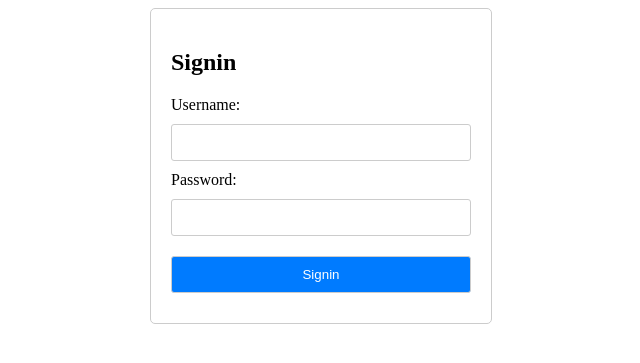
After one commit to Aniruddha-HD-003/Project-management-system-DBMS, a Flask app: page /signin in a window 1280 px wide. The commit adds this page. Shown: the top 363 px of the page, without its empty margins (319-959 px from the left). Run offline with Flask 3, Linux system fonts and the light colour scheme.

Commit message:
added signin and signout

```diff
--- a/Sql_queries/Insertion.sql
+++ b/Sql_queries/Insertion.sql
@@ -1,5 +1,6 @@
 INSERT INTO Department VALUES (1,'AIML'),(2,'CSE'),(3,'ISE'),(4,'ECE'),(5,'EEE');
 
+INSERT INTO Admin VALUES('Aniruddhahd@gmail.com','applem2');
 
 INSERT INTO Project VALUES(1,'voice assistant','A voice assistant based on chat gpt api key and speech to text and text to speech model','2023-09-01','2024-05-01',1,'Ongoing');
 INSERT INTO Project VALUES(2,'Stock Market','Prediction of trends in stock market using time series analysis','2023-12-01','2024-05-31',1,'Ongoing');
--- a/Sql_queries/Table_creation.sql
+++ b/Sql_queries/Table_creation.sql
@@ -1,6 +1,7 @@
 CREATE DATABASE Project_manager;
 USE Project_manager;
 
+CREATE TABLE Admin(Username VARCHAR(25),Password VARCHAR(25));
 CREATE TABLE Department(Dept_id INT PRIMARY KEY, Dept_name VARCHAR(50));
 CREATE TABLE Project(Proj_id INT PRIMARY KEY, Name VARCHAR(50),P_Description VARCHAR(1000),Start_date DATE NOT NULL,End_date DATE NOT NULL,Dept_id INT,FOREIGN KEY(Dept_id) REFERENCES Department(Dept_id) ON DELETE SET NULL,Status VARCHAR(20));
 CREATE TABLE Team(Team_id INT PRIMARY KEY,Team_Name VARCHAR(50) NOT NULL,Proj_id INT, FOREIGN KEY(Proj_id) REFERENCES Project(Proj_id) ON DELETE SET NULL);
--- a/app.py
+++ b/app.py
@@ -1,10 +1,35 @@
 from flask import Flask,render_template, jsonify, request
 import database as db
+
+log_status = 0
 
 app = Flask(__name__)
 
 @app.route("/")
 def hello():
+    return render_template('home.html')
+
+@app.route("/signin")
+def signin():
+    return render_template('signin.html')
+
+@app.route('/signin/sign', methods=['post'])
+def sign():
+    global log_status
+    query = "SELECT * FROM Admin;"
+    admin = db.read_table(query=query)
+    data = request.form
+    entered = dict(data)
+    if entered['user']==admin[0][0] and entered['password']==admin[0][1]:
+        log_status = 1
+        return render_template('home.html')
+    else:
+        return f"Either username or password is incorrect. Please try again!."
+
+@app.route("/signout")
+def signout():
+    global log_status
+    log_status = 0
     return render_template('home.html')
 
 @app.route('/info')
@@ -15,7 +40,10 @@ def inform():
 def dep():
     query = "SELECT * FROM Department;"
     did = db.read_table(query=query)
-    return render_template('departmentdeets.html', did=did)
+    if log_status:
+        return render_template('departmentdeets.html', did=did)
+    else:
+        return render_template('departmentdeetsl.html', did=did)
 
 @app.route('/departmentdeets/depinsert')
 def depinsert():
--- /dev/null
+++ b/templates/signin.html
@@ -0,0 +1,81 @@
+<!DOCTYPE html>
+<html lang="en">
+<head>
+<meta charset="UTF-8">
+<meta name="viewport" content="width=device-width, initial-scale=1.0">
+<title>Sign in</title>
+<style>
+  /* Style for the form container */
+  .form-container {
+    width: 300px;
+    margin: 0 auto;
+    padding: 20px;
+    border: 1px solid #ccc;
+    border-radius: 5px;
+  }
+
+  /* Style for form input fields and button */
+  input[type="text"], input[type="number"], select, button {
+    width: 100%;
+    padding: 10px;
+    margin-top: 10px;
+    margin-bottom: 10px;
+    border: 1px solid #ccc;
+    border-radius: 3px;
+    box-sizing: border-box; /* Ensure padding and border are included in the element's total width and height */
+  }
+
+  button {
+    background-color: #007bff;
+    color: white;
+    cursor: pointer;
+  }
+
+  button:hover {
+    background-color: #0056b3;
+  }
+</style>
+</head>
+<body>
+
+<div class="form-container">
+  <h2>Signin</h2>
+  <form action="/signin/sign" method="post">
+    <label for="projectID">Username:</label>
+    <input type="text" id="projectID" name="user" required>
+
+    <label for="projectID">Password:</label>
+    <input type="text" id="projectID" name="password" required>
+
+    <button type="submit">Signin</button>
+  </form>
+</div>
+
+<script>
+  // Function to handle form submission
+  document.getElementById("insertForm").addEventListener("submit", function(event) {
+    event.preventDefault(); // Prevent the default form submission behavior
+
+    // Get form data
+    const formData = new FormData(event.target);
+
+    // Create a new table row
+    const newRow = document.createElement("tr");
+
+    // Populate the new row with table data
+    formData.forEach(function(value, key) {
+      const cell = document.createElement("td");
+      cell.textContent = value;
+      newRow.appendChild(cell);
+    });
+
+    // Append the new row to the table body
+    document.querySelector("tbody").appendChild(newRow);
+
+    // Clear the form fields
+    event.target.reset();
+  });
+</script>
+
+</body>
+</html>
```
Also changed, not shown: templates/departmentdeetsl.html (added, +54 -0 lines), templates/home.html (+6 -2 lines).
